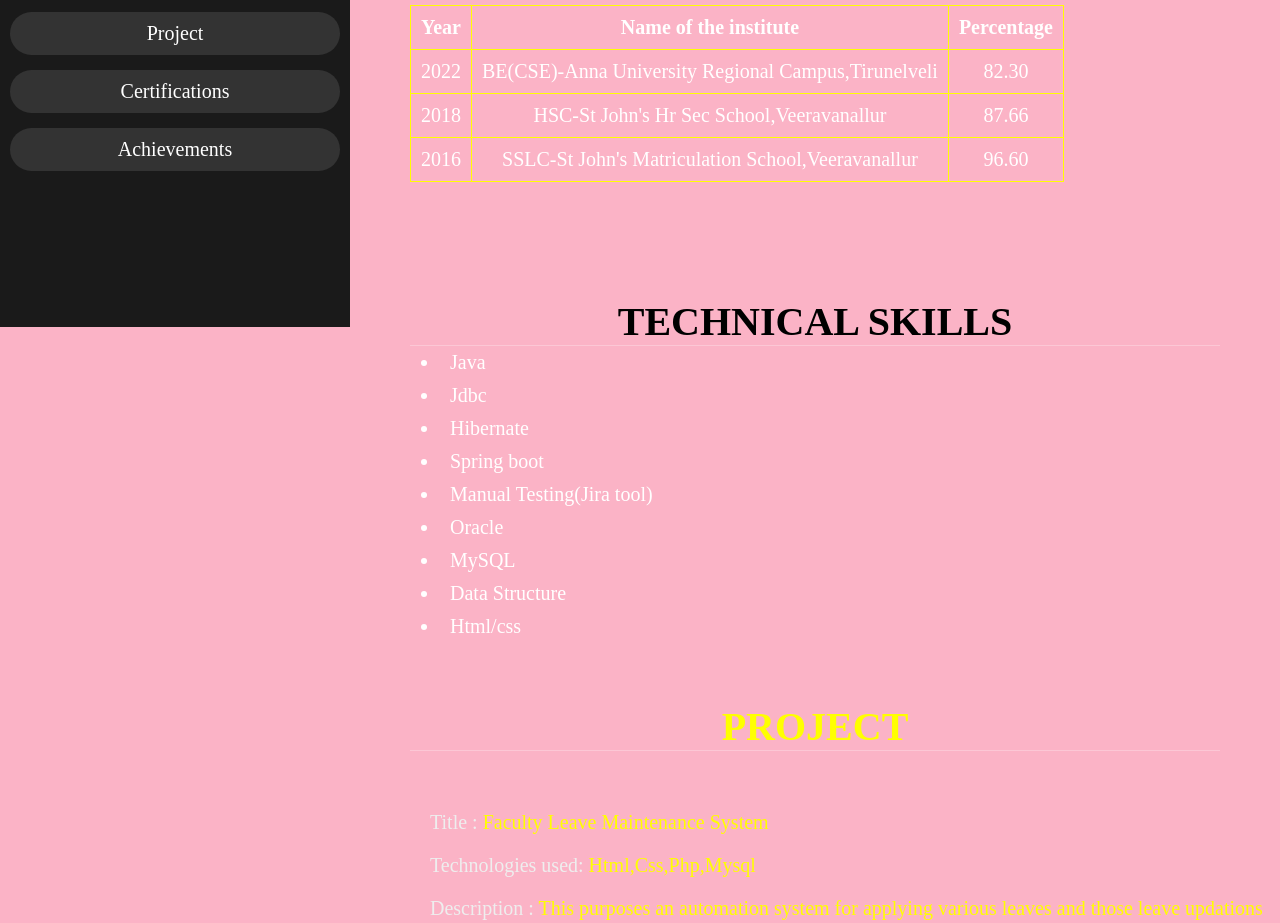
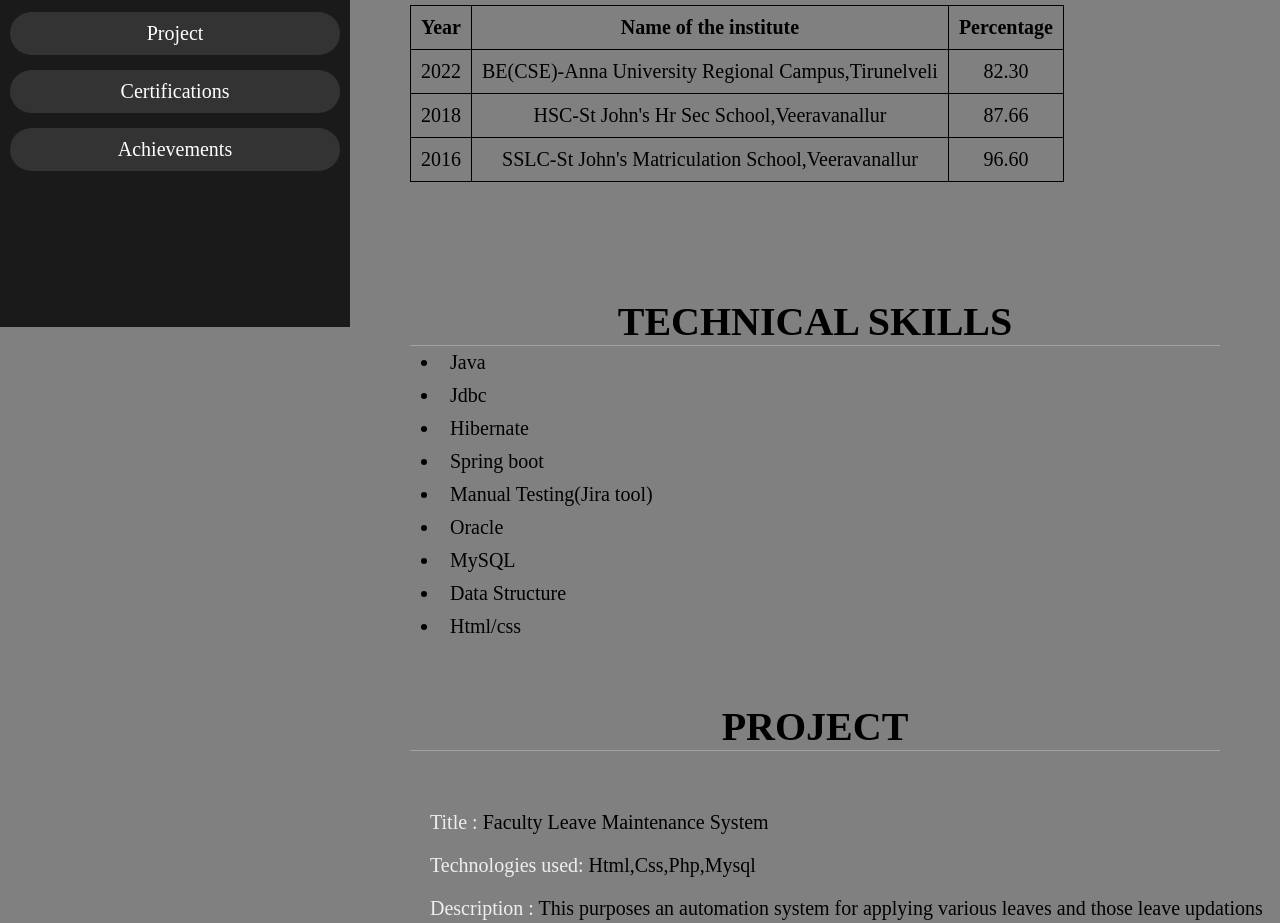
Before and after one commit to rmkirthy/portfolio, a plain HTML site: page index.html in a window 1280 px wide. Shown: the part 473-1396 px from the top of the page. Drawn offline with Linux system fonts and the light colour scheme.

Commit message:
Update sty.css

```diff
--- a/sty.css
+++ b/sty.css
@@ -11,7 +11,7 @@ html{
     overflow-x: hidden;
 }
 body{
-    background-color: #fbb3c6;
+    background-color: grey;
     overflow: hidden;
     padding-left: 35rem;
 }
@@ -26,7 +26,7 @@ body{
 }
 
 .heading span{
-    color: yellow;
+    color: black;
 }
 
 .title{
@@ -48,7 +48,7 @@ body{
     font-size: 4rem;
     padding-top: 5rem;
     border-bottom: .1rem solid #fff4;
-    color: #fff;
+    color: black;
 }
 .head span{
     color: black;
@@ -116,7 +116,7 @@ header .nv ul li a{
     text-decoration: none;
 }
 header .nv ul li a:hover{
-    background-color:yellowgreen;
+    background-color:black;
 }
 
 .Details .Row{
@@ -145,15 +145,15 @@ header .nv ul li a:hover{
     padding: 0. 5rem;
 }
 table,th,td{
-    border: 1px solid yellow;
+    border: 1px solid black;
     border-collapse: collapse;
 }
 td{
-    color: white;
+    color: black;
     padding: 1rem;
 }
 th{
-    color: white;
+    color: black;
     padding: 1rem;
 }
 table{
@@ -166,7 +166,7 @@ table{
 }
 #lis li{
     margin: 0 9rem;
-    color: white;
+    color: black;
     font-size: 2rem;
     padding: .5rem 1rem;
 }
@@ -186,7 +186,7 @@ table{
 
 .Project .Row .det h3{
     font-size: 2rem;
-    color: yellow;
+    color: black;
     padding: 1rem 0;
     font-weight: normal;
 }
@@ -211,7 +211,7 @@ table{
 
 .Certi .Row .det h3{
     font-size: 2rem;
-    color: yellow;
+    color: black;
     padding: 1rem 0;
     font-weight: normal;
 }
@@ -236,7 +236,7 @@ table{
 
 .Achi .Row .det h3{
     font-size: 2rem;
-    color: yellow;
+    color: black;
     padding: 1rem 0;
     font-weight: normal;
 }
```
